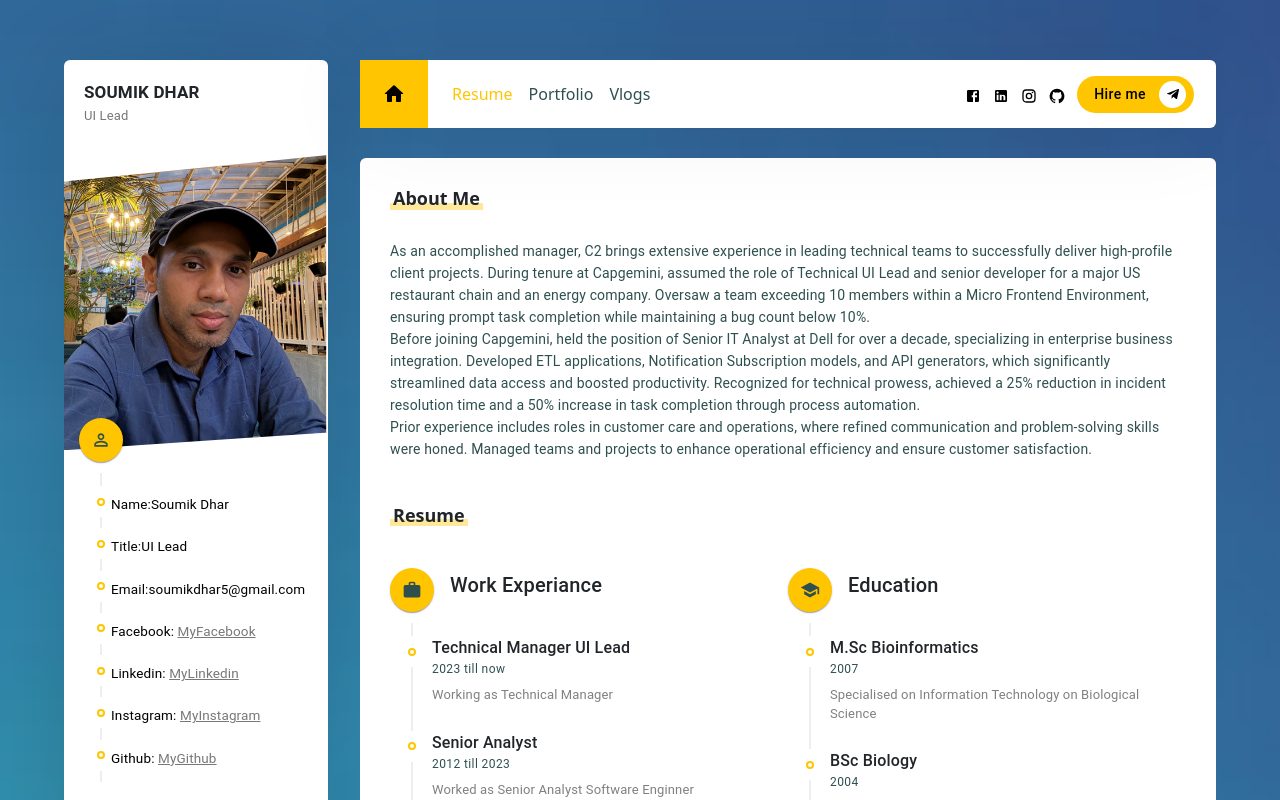
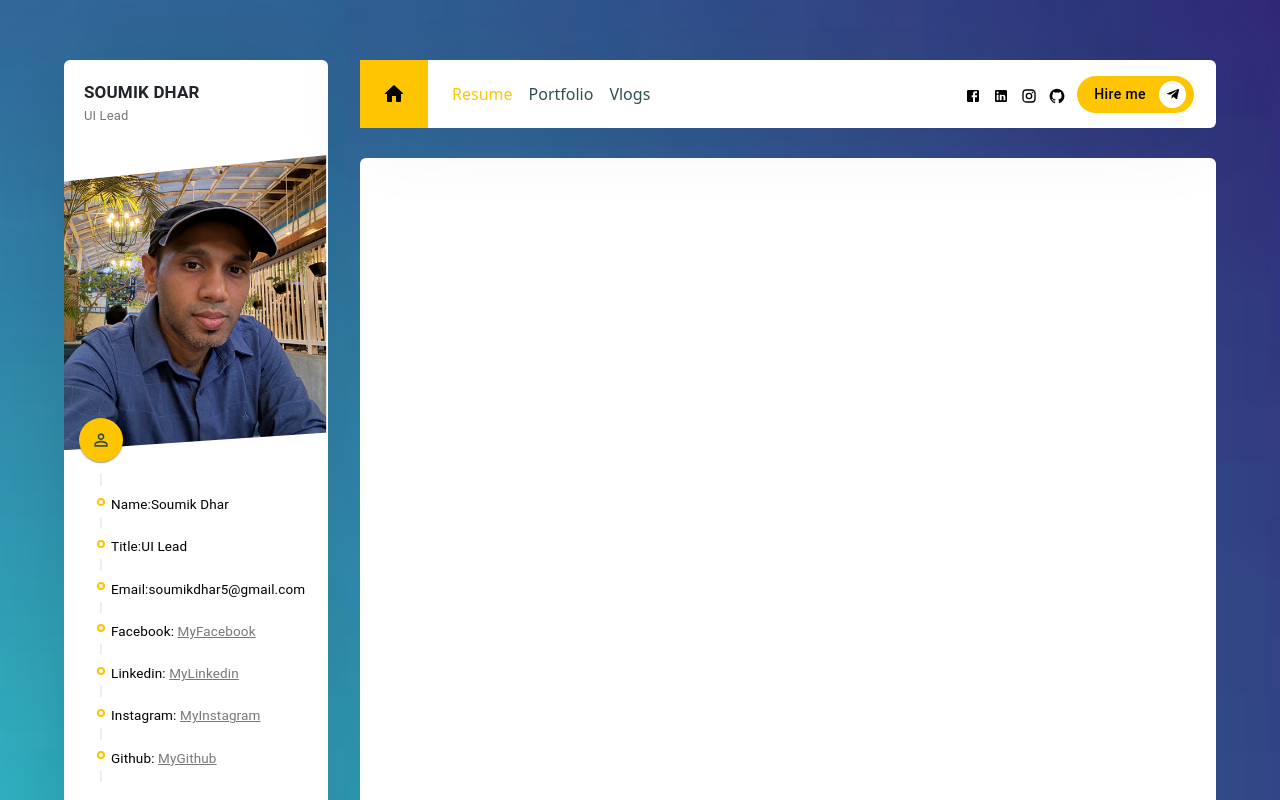
Before and after one commit to soumikdhar5/myprofile, a React (Create React App) app: page / in a window 1280 px wide. Shown: the top 800 px of the page. Built offline with nearby package versions, Linux system fonts and the light colour scheme.

Commit message:
updated router7

```diff
--- a/src/App.js
+++ b/src/App.js
@@ -22,7 +22,7 @@ function App() {
             <Header />
             <div className='main_content'>
               <Routes>
-                <Route index path='/' element={<Resume />} />
+                <Route index path='/myprofile' element={<Resume />} />
                 <Route path='/vlogs' element={<Vlogs />} />
                 <Route path='/portfolio' element={<Portfolio />} />
               </Routes>
```
Also changed, not shown: 2 other files (tests, documents, lock files or other folders).
